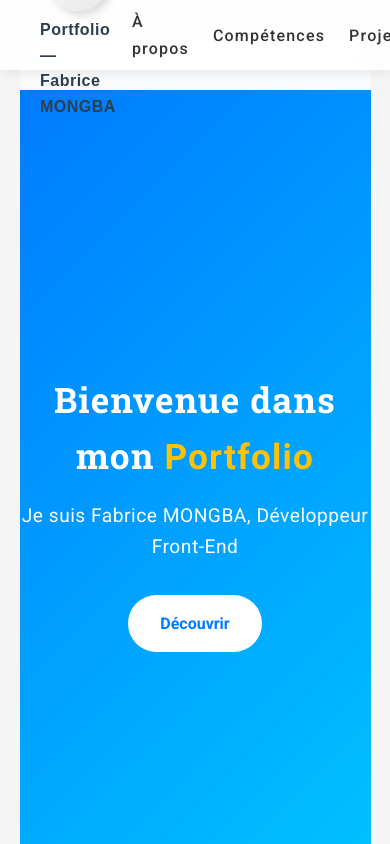
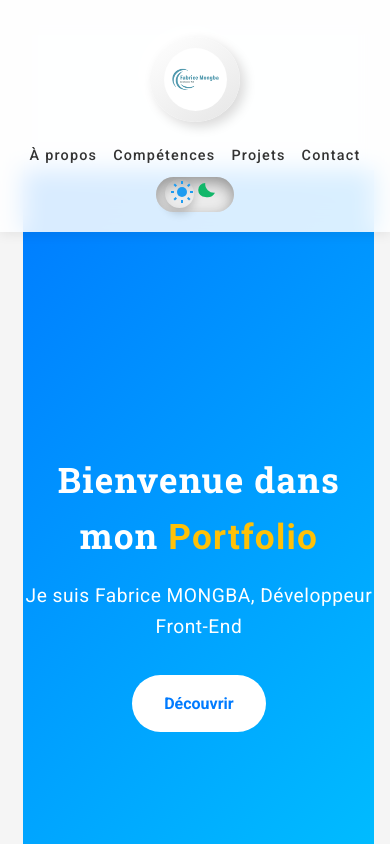
Before and after one commit to Fabio1008/fabrice1008.github.io, a React (Create React App) app: page / in a window 390 px wide. Shown: the top 844 px of the page. Built offline with nearby package versions, Linux system fonts and the light colour scheme.

Commit message:
version améliorée

```diff
--- a/src/components/logo/logo.jsx
+++ b/src/components/logo/logo.jsx
@@ -17,7 +17,6 @@ const Logo = () => {
             className="logo__image"
           />
         </div>
-        <span className="logo-text">Portfolio — Fabrice MONGBA</span>
       </Link>
     </div>
   );
--- a/src/pages/project/index.jsx
+++ b/src/pages/project/index.jsx
@@ -20,7 +20,7 @@ const Project = () => {
   return (
     <main className="project">
       <div className="project__header">
-        <a href="/">
+        <a href="/projets">
           <img
             className="project__header-arrow"
             src={darkMode ? DarkArrow : LightArrow}
--- a/src/sass/_breakpoint.scss
+++ b/src/sass/_breakpoint.scss
@@ -1,6 +1,6 @@
 // Media queries mobile
 @mixin mobile {
-  @media (min-width: 399.99px) and (max-width: 767.99px) {
+  @media (min-width: 199.99px) and (max-width: 767.99px) {
     @content;
   }
 }
--- a/src/sass/components/_logo.scss
+++ b/src/sass/components/_logo.scss
@@ -17,13 +17,13 @@
 
   // 🟣 Médaillon autour du logo
   .logo__medaillon {
-    width: 90px;
-    height: 90px;
+    width: 140px;
+    height: 128px;
     border-radius: 50%;
     background: linear-gradient(145deg, #ffffff, #e6e6e6);
     box-shadow:
-      4px 4px 10px rgba(0, 0, 0, 0.15),
-      -4px -4px 10px rgba(255, 255, 255, 0.8);
+      5px 5px 12px rgba(0, 0, 0, 0.15),
+      -5px -5px 12px rgba(255, 255, 255, 0.7);
     display: flex;
     align-items: center;
     justify-content: center;
@@ -32,26 +32,26 @@
     &:hover {
       transform: scale(1.05);
       box-shadow:
-        6px 6px 14px rgba(0, 0, 0, 0.2),
-        -4px -4px 12px rgba(255, 255, 255, 0.7);
+        7px 7px 15px rgba(0, 0, 0, 0.2),
+        -4px -4px 12px rgba(255, 255, 255, 0.6);
     }
 
     // 🌙 Médaillon en mode sombre
     body.dark-mode & {
       background: linear-gradient(145deg, #2c2c2c, #1a1a1a);
       box-shadow:
-        4px 4px 10px rgba(0, 0, 0, 0.6),
+        5px 5px 12px rgba(0, 0, 0, 0.6),
         -4px -4px 10px rgba(255, 255, 255, 0.05);
     }
   }
 
   // 🖼️ Image du logo à l’intérieur du médaillon
   .logo__image {
-    width: 65%;
+    width: 70%;
     height: auto;
     border-radius: 50%;
     object-fit: cover;
-    transition: transform 0.3s ease;
+    transition: transform 0.3s ease, filter 0.3s ease;
 
     &:hover {
       transform: rotate(5deg);
@@ -62,7 +62,7 @@
     }
   }
 
-  // 🧾 Nom du portfolio à côté
+  // ✍️ Texte du logo
   .logo-text {
     font-family: 'Poppins', sans-serif;
     font-size: 1.3rem;
@@ -84,19 +84,20 @@
     }
 
     .logo__medaillon {
-      width: 75px;
-      height: 75px;
+      width: 110px;
+      height: 100px;
     }
 
     .logo-text {
       font-size: 1.1rem;
+      text-align: center;
     }
   }
 
   @media (max-width: 480px) {
     .logo__medaillon {
-      width: 60px;
-      height: 60px;
+      width: 90px;
+      height: 85px;
     }
 
     .logo-text {
--- a/src/sass/containers/_competences.scss
+++ b/src/sass/containers/_competences.scss
@@ -8,7 +8,6 @@
   color: #222;
   transition: background 0.3s ease, color 0.3s ease;
 
-  /* Titre principal */
   h1 {
     font-size: 2.8rem;
     font-weight: 800;
@@ -18,7 +17,6 @@
     letter-spacing: 1px;
   }
 
-  /* Liste des compétences */
   &__list {
     display: grid;
     grid-template-columns: repeat(auto-fit, minmax(350px, 1fr));
@@ -26,7 +24,6 @@
     width: 100%;
   }
 
-  /* Bloc individuel */
   &__item {
     background: #f8f9fa;
     border-radius: 15px;
@@ -40,7 +37,6 @@
     }
   }
 
-  /* Nom de la compétence */
   &__name {
     font-weight: 600;
     font-size: 1.2rem;
@@ -48,7 +44,6 @@
     color: inherit;
   }
 
-  /* Barre de progression */
   &__bar {
     background: #e0e0e0;
     height: 20px;
@@ -63,8 +58,8 @@
     transition: width 1s ease-in-out;
   }
 
-  /* ✅ Mode sombre */
-  .dark & {
+  // ✅ Mode sombre corrigé
+  body.dark-mode & {
     background: #121212;
     color: #ffffff;
 
@@ -72,21 +67,20 @@
       color: #ffffff;
     }
 
-    &__item {
+    .competences__item {
       background: #1e1e1e;
       box-shadow: 0 4px 12px rgba(255, 255, 255, 0.05);
     }
 
-    &__bar {
+    .competences__bar {
       background: #333;
     }
 
-    &__progress {
+    .competences__progress {
       background: linear-gradient(90deg, #00b4d8, #90e0ef);
     }
   }
 
-  /* ✅ Responsive */
   @include tablet {
     padding: 4rem 2rem;
 
--- a/src/sass/containers/_header.scss
+++ b/src/sass/containers/_header.scss
@@ -5,7 +5,6 @@
   top: 0;
   left: 0;
   width: 100%;
-  height: 70px;
   background: rgba(255, 255, 255, 0.85);
   -webkit-backdrop-filter: blur(12px);
   backdrop-filter: blur(12px);
@@ -14,9 +13,12 @@
   font-family: "Poppins", sans-serif;
   transition: background 0.3s ease, height 0.3s ease;
 
+  /* ✅ on supprime la contrainte de hauteur fixe pour que le fond suive le contenu (logo + menu) */
+  height: auto;
+  padding: 0.5rem 0;
+
   &__container {
     max-width: 1200px;
-    height: 100%;
     margin: 0 auto;
     padding: 0 1.5rem;
     display: flex;
@@ -29,14 +31,12 @@
       justify-content: center;
       align-items: center;
       gap: 0.3rem;
-      padding: 0;
-      height: auto;
+      padding: 0.8rem 0;
     }
   }
 
   /* Réduction visuelle au scroll */
   &.scrolled {
-    height: 60px;
     background: rgba(255, 255, 255, 0.95);
     box-shadow: 0 2px 10px rgba(0, 0, 0, 0.12);
   }
@@ -51,11 +51,12 @@
   }
 }
 
-/* ✅ Ajuste la hauteur du body pour ne pas cacher le contenu */
+/* ✅ Ajuste la hauteur du body selon la hauteur réelle du header */
 body {
-  padding-top: 70px;
+  padding-top: 100px; // permet que le contenu ne soit pas masqué
+  transition: padding-top 0.3s ease;
 
   @include mobile {
-    padding-top: 130px;
+    padding-top: 150px; // plus haut sur mobile, car menu en colonne
   }
 }
--- a/src/sass/pages/_project.scss
+++ b/src/sass/pages/_project.scss
@@ -11,7 +11,7 @@
     align-items: center;
     display: flex;
     justify-content: center;
-    margin-top: 40px;
+    margin-top: 70px;
     width: 100%;
     @include mobile {
       flex-direction: column;
```
